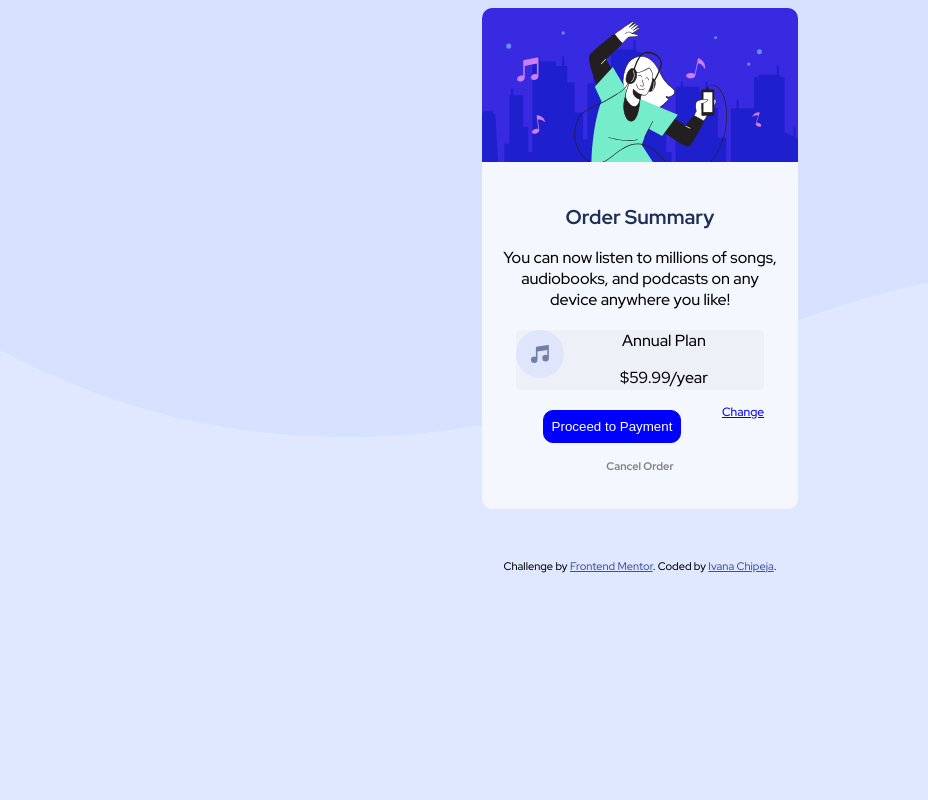
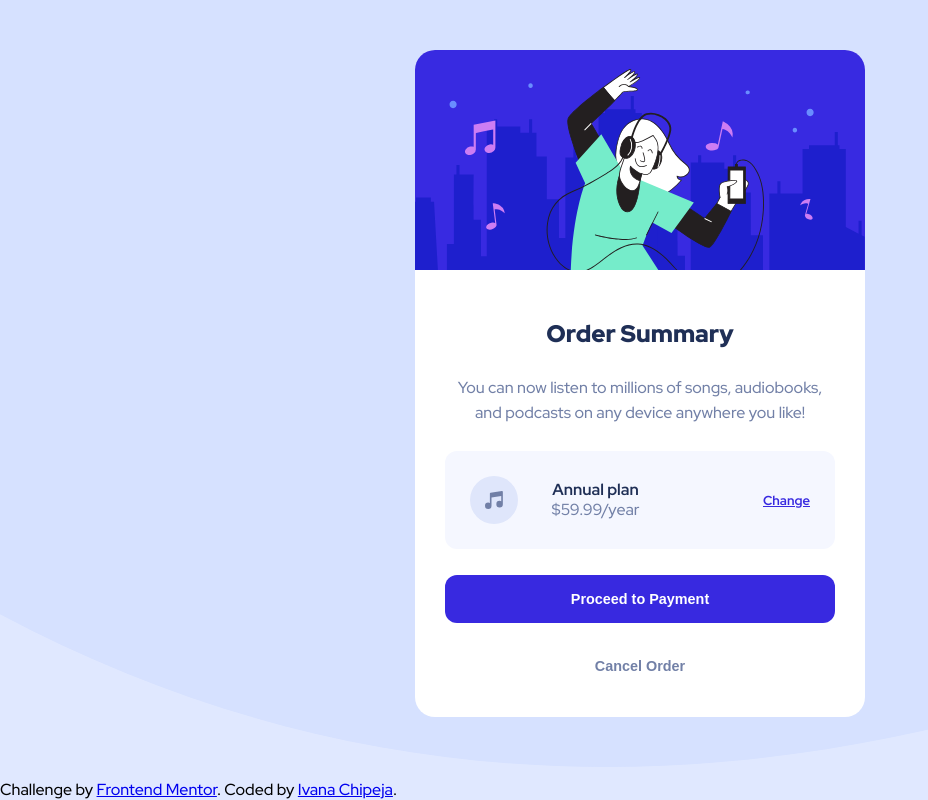
Before and after one commit to ivana-chipeja/Order-summary-component, a plain HTML site: page index.html in a window 1280 px wide. Shown: the whole page, without its empty margins (0-928 px from the left). Drawn offline with Linux system fonts and the light colour scheme.

Commit message:
finished product

```diff
--- a/index.html
+++ b/index.html
@@ -17,29 +17,30 @@
 <body>
   <main>
     <section class="container">
+      <img class="hero" src="images/illustration-hero.svg" alt="Illustration Hero">
 
-        <img class="illustration" src="images/illustration-hero.svg" alt="Illustration Hero">
+      <section class="container-inside">
+        <h1>Order Summary</h1>
 
-        <div class="inside-container">
-            <h1>Order Summary</h1>
+        <p class="order-description">You can now listen to millions of songs, audiobooks, and podcasts on any device anywhere you like!</p>
 
-            <p>You can now listen to millions of songs, audiobooks, and podcasts on any
-            device anywhere you like!</p>
+        <section class="plan-container">
+          <img class="music-icon" src="images/icon-music.svg" alt="Music Icon">
 
-            <div class="annual">
+          <section class="plan-description">
+            <strong>Annual plan</strong>
+            <p>$59.99/year</p>
+          </section>
 
-                <img class="music-icon" src="images/icon-music.svg" alt="Music Icon">
-                <p>Annual Plan</p>
-                <p>$59.99/year</p>
-                <a href="#" class="change">Change</a>
+          <a href="#" class="change">Change</a>
 
-            </div>
+        </section>
 
-            <button>Proceed to Payment</button>
-            <p class="cancel">Cancel Order</p>
+        <button class="proceed-button">Proceed to Payment</button>
+        <button class="cancel-button">Cancel Order</button>
+      </section>
 
-        </div>
-      </section>
+    </section>
     </main>
 
   <footer class="attribution">
--- a/style.css
+++ b/style.css
@@ -1,79 +1,124 @@
+:root{
+    --pale-blue: hsl(225, 100%, 94%);
+    --bright-blue: hsl(245, 75%, 52%);
+    --very-pale-blue: hsl(225, 100%, 98%);
+    --desaturated-blue: hsl(224, 23%, 55%);
+    --dark-blue: hsl(223, 47%, 23%);
+}
+
+*{
+    margin: 0;
+    padding: 0;
+    box-sizing: border-box;
+}
+
 body{
     background-image: url(images/pattern-background-desktop.svg);
     background-repeat: no-repeat;
-    background-color: hsl(225, 100%, 94%);
+    background-size: cover;
+    background-color: var(--pale-blue);
     font-family: 'Red Hat Display', sans-serif;
-    font-size: 16px;
-
+    font-size: 1rem;
 }
 
 .container{
-    margin: 0 auto;
-    background-color: hsl(225, 100%, 98%);
-    width: 25%;
-    text-align: center;
-    border-radius: 10px;
+    max-width: 450px;
+    background-color: white;
+    color: var(--desaturated-blue);
+    border-radius: 20px;
+    overflow: hidden;
+    margin: 50px auto;
 }
 
-.inside-container{
-    padding: 20px;
+h1{
+    color: var(--dark-blue);
+    font-weight: 900;
+    font-size: 1.5rem;
 }
 
-.illustration{
-    border-radius: 10px 10px 0px 0px;
+.hero{
     width: 100%;
 }
 
-h1{
-    font-weight: 700;
-    font-size: 20px;
-    color: hsl(223, 47%, 23%);
+.container-inside{
+    padding: 30px;
+    display: flex;
+    flex-direction: column;
+    justify-content: center;
+    text-align: center;
 }
 
-.annual{
-    background-color: hsl(227, 36%, 95%);
-    width: 90%;
-    height: 60px;
-    margin: 0 auto;
-    border-radius: 5px;
-    margin-top: 20px;
-    margin-bottom: 20px;
-    clear: both;
+.container-inside > *{
+    margin: 13px 0;
 }
 
-.music-icon{
-    float: left;
-
+.order-description{
+    line-height: 25px;
 }
 
-.change{
-    text-decoration: underline;
-    float: right;
-    font-size: 12px;
+.plan-container{
+    font-size: 1rem;
+    background-color: var(--very-pale-blue);
+    padding: 25px;
+    border-radius: 12px;
+    display: flex;
+    flex-direction: row;
+    justify-content: space-between;
+    align-items: center;
+}
+
+.plan-container a{
+    color: var(--bright-blue);
+    font-size: 13px;
+    font-weight: 700;
+}
+
+.plan-container a:hover{
+    opacity: 0.8;
+    text-decoration: none;
+}
+
+.plan-container strong{
+    color: var(--dark-blue);
+}
+
+.plan-description{
+    line-height: 20px;
+    margin-right: 90px;
 }
 
 button{
-    background-color: blue;
-    border: 1px solid blue;
-    color: white;
-    border-radius: 10px;
-    margin: auto;
-    padding: 0.5rem;
+    width: 100%;
+    border: none;
+    font-weight: 700;
+    font-size: 0.9rem;
+    border-radius: 12px;
+    cursor: pointer;
 }
 
-.cancel{
-    color: grey;
-    padding: 5px;
-    font-size: 11px;
-    font-weight: 700;
+.proceed-button{
+    background-color: var(--bright-blue);
+    padding: 1rem 0;
+    color: white;
 }
 
-.attribution {
-    margin-top: 50px;
-    font-size: 11px;
+.proceed-button:hover{
+    opacity: 0.8;
+}
+
+.cancel-button{
+    background-color: white;
+    color: var(--desaturated-blue);
+    border: none;
+    margin-top: 22px;
+}
+
+.cancel-button:hover{
+    color: black;
+}
+
+footer{
+    position: fixed;
+    bottom: 0;
     text-align: center;
 }
-
-.attribution a {
-    color: hsl(228, 45%, 44%);
-}
```
